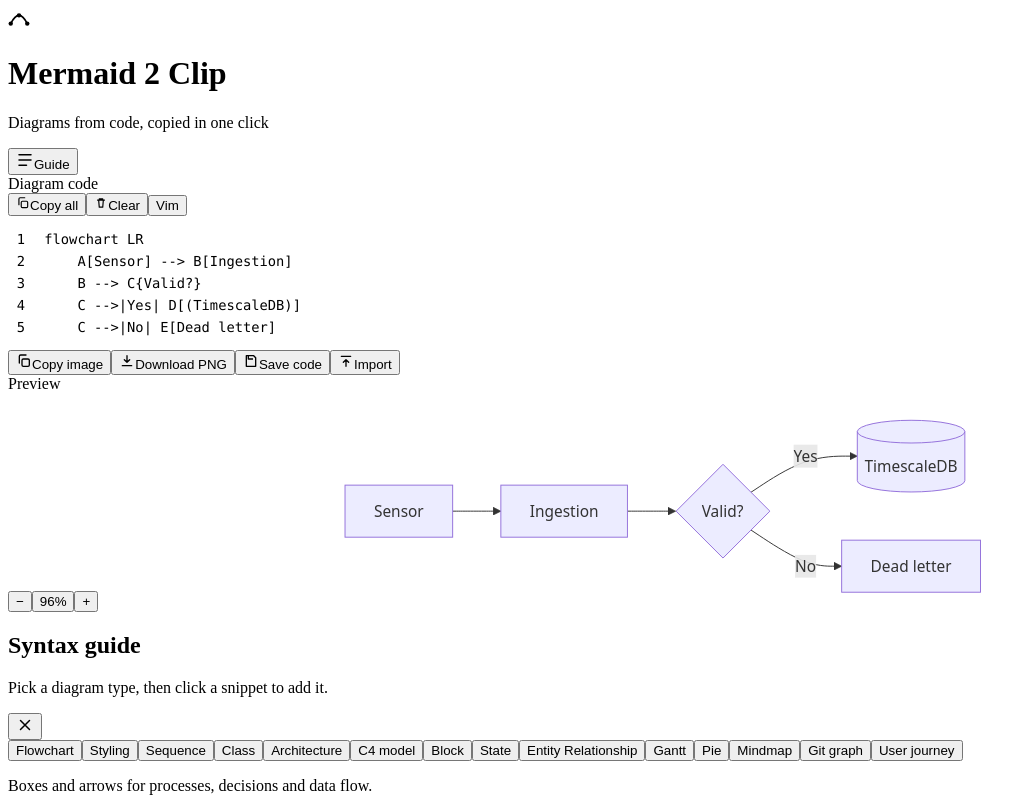
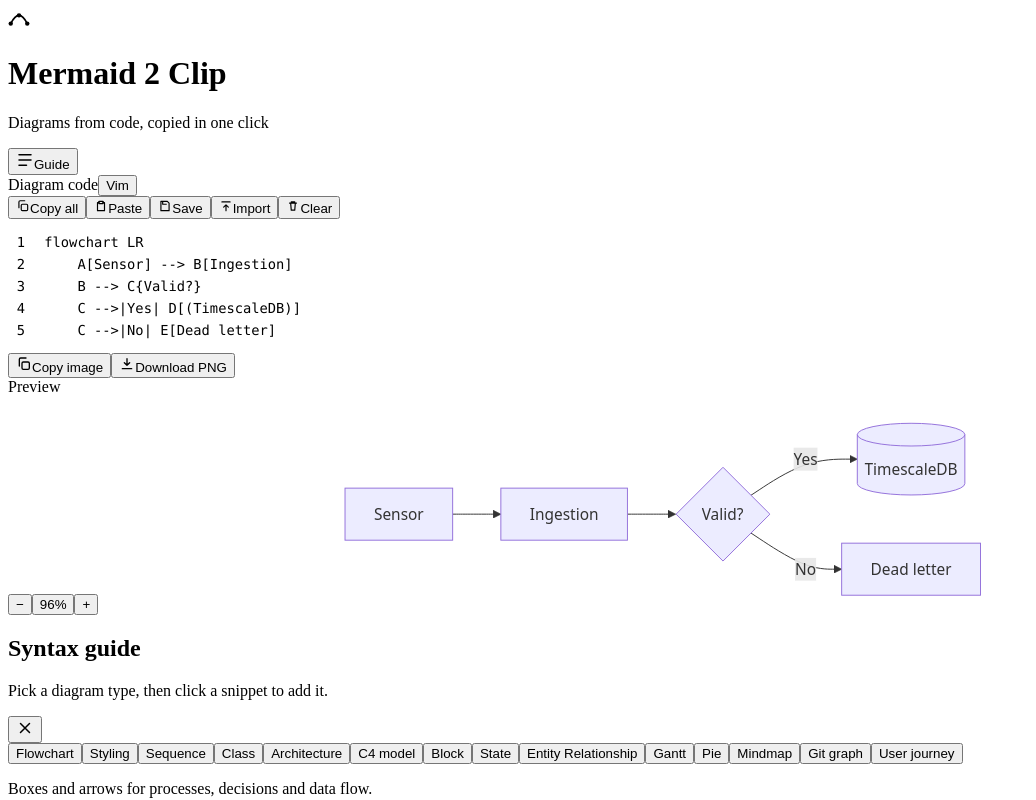
Before and after one commit to YassinSabek2k05/mermaid2clip, a React (Vite) app: page / in a window 1280 px wide. Shown: the top 800 px of the page, without its empty margins (0-1036 px from the left). Built offline with nearby package versions, Linux system fonts and the light colour scheme; the HTML template or start-up script is replaced by a standard one.

Commit message:
feat: add paste functionality to editor, update toolbar and styles for improved layout

```diff
--- a/src/App.tsx
+++ b/src/App.tsx
@@ -162,6 +162,17 @@ export default function App() {
     }
   }, [code, showToast])
 
+  const handlePaste = useCallback(async () => {
+    try {
+      const text = await navigator.clipboard.readText()
+      if (!text) return showToast('Clipboard is empty', 'err')
+      editorRef.current?.insertText(text)
+      showToast('Pasted from clipboard', 'ok')
+    } catch {
+      showToast('Paste blocked — use Ctrl/Cmd+V instead', 'err')
+    }
+  }, [showToast])
+
   const handleSaveCode = useCallback(() => {
     if (!code.trim()) return showToast('Nothing to save', 'err')
     const blob = new Blob([code], { type: 'text/plain;charset=utf-8' })
@@ -221,18 +232,14 @@ export default function App() {
               onChange={setCode}
               hasContent={Boolean(code.trim())}
               onCopyAll={handleCopyCode}
+              onPaste={handlePaste}
+              onSave={handleSaveCode}
+              onImport={handleImportClick}
               onClear={handleClear}
               vimEnabled={vimEnabled}
               onToggleVim={() => setVimEnabled((v) => !v)}
             />
-            <Toolbar
-              canExport={canExport}
-              canSave={Boolean(code.trim())}
-              onCopy={handleCopy}
-              onDownload={handleDownload}
-              onSave={handleSaveCode}
-              onImport={handleImportClick}
-            />
+            <Toolbar canExport={canExport} onCopy={handleCopy} onDownload={handleDownload} />
             <input
               ref={fileInputRef}
               type="file"
--- a/src/components/Editor.tsx
+++ b/src/components/Editor.tsx
@@ -8,6 +8,8 @@ import { vim } from '@replit/codemirror-vim'
 export interface EditorHandle {
   /** Insert text at the caret, starting on a fresh line when needed. */
   insertAtCursor: (text: string) => void
+  /** Insert text exactly at the caret (used for paste). */
+  insertText: (text: string) => void
   focus: () => void
 }
 
@@ -16,6 +18,9 @@ interface EditorProps {
   onChange: (value: string) => void
   hasContent: boolean
   onCopyAll: () => void
+  onPaste: () => void
+  onSave: () => void
+  onImport: () => void
   onClear: () => void
   vimEnabled: boolean
   onToggleVim: () => void
@@ -77,7 +82,7 @@ const editorTheme = EditorView.theme(
 )
 
 export const Editor = forwardRef<EditorHandle, EditorProps>(function Editor(
-  { value, onChange, hasContent, onCopyAll, onClear, vimEnabled, onToggleVim },
+  { value, onChange, hasContent, onCopyAll, onPaste, onSave, onImport, onClear, vimEnabled, onToggleVim },
   ref,
 ) {
   const hostRef = useRef<HTMLDivElement>(null)
@@ -152,6 +157,17 @@ export const Editor = forwardRef<EditorHandle, EditorProps>(function Editor(
         })
         view.focus()
       },
+      insertText(text: string) {
+        const view = viewRef.current
+        if (!view) return
+        const { from, to } = view.state.selection.main
+        view.dispatch({
+          changes: { from, to, insert: text },
+          selection: { anchor: from + text.length },
+          scrollIntoView: true,
+        })
+        view.focus()
+      },
       focus() {
         viewRef.current?.focus()
       },
@@ -163,7 +179,17 @@ export const Editor = forwardRef<EditorHandle, EditorProps>(function Editor(
     <div className="editor">
       <div className="editor-head">
         <span className="panel-label">Diagram code</span>
-        <div className="editor-actions">
+        <button
+          type="button"
+          className={`vim-toggle ${vimEnabled ? 'is-active' : ''}`}
+          onClick={onToggleVim}
+          aria-pressed={vimEnabled}
+          title="Toggle Vim keybindings"
+        >
+          Vim
+        </button>
+      </div>
+      <div className="editor-toolbar">
         <button
           type="button"
           className="editor-action"
@@ -185,6 +211,58 @@ export const Editor = forwardRef<EditorHandle, EditorProps>(function Editor(
         <button
           type="button"
           className="editor-action"
+          onClick={onPaste}
+          title="Paste from the clipboard"
+        >
+          <svg viewBox="0 0 24 24" width="14" height="14" fill="none" aria-hidden="true">
+            <rect x="8" y="4" width="8" height="4" rx="1" stroke="currentColor" strokeWidth="2" />
+            <path
+              d="M9 6H6v14h12V6h-3"
+              stroke="currentColor"
+              strokeWidth="2"
+              strokeLinecap="round"
+              strokeLinejoin="round"
+            />
+          </svg>
+          Paste
+        </button>
+        <button
+          type="button"
+          className="editor-action"
+          onClick={onSave}
+          disabled={!hasContent}
+          title="Save the diagram code as a .mmd file"
+        >
+          <svg viewBox="0 0 24 24" width="14" height="14" fill="none" aria-hidden="true">
+            <path
+              d="M5 4h11l3 3v13H5zM8 4v5h7"
+              stroke="currentColor"
+              strokeWidth="2"
+              strokeLinejoin="round"
+            />
+          </svg>
+          Save
+        </button>
+        <button
+          type="button"
+          className="editor-action"
+          onClick={onImport}
+          title="Load diagram code from a file"
+        >
+          <svg viewBox="0 0 24 24" width="14" height="14" fill="none" aria-hidden="true">
+            <path
+              d="M12 20V10m0 0 4 4m-4-4-4 4M5 5h14"
+              stroke="currentColor"
+              strokeWidth="2"
+              strokeLinecap="round"
+              strokeLinejoin="round"
+            />
+          </svg>
+          Import
+        </button>
+        <button
+          type="button"
+          className="editor-action danger"
           onClick={onClear}
           disabled={!hasContent}
           title="Clear the editor"
@@ -200,16 +278,6 @@ export const Editor = forwardRef<EditorHandle, EditorProps>(function Editor(
           </svg>
           Clear
         </button>
-          <button
-            type="button"
-            className={`vim-toggle ${vimEnabled ? 'is-active' : ''}`}
-            onClick={onToggleVim}
-            aria-pressed={vimEnabled}
-            title="Toggle Vim keybindings"
-          >
-            Vim
-          </button>
-        </div>
       </div>
       <div className="cm-host" ref={hostRef} />
     </div>
--- a/src/components/Toolbar.tsx
+++ b/src/components/Toolbar.tsx
@@ -1,13 +1,10 @@
 interface ToolbarProps {
   canExport: boolean
-  canSave: boolean
   onCopy: () => void
   onDownload: () => void
-  onSave: () => void
-  onImport: () => void
 }
 
-export function Toolbar({ canExport, canSave, onCopy, onDownload, onSave, onImport }: ToolbarProps) {
+export function Toolbar({ canExport, onCopy, onDownload }: ToolbarProps) {
   return (
     <div className="toolbar">
       <button className="btn primary" onClick={onCopy} disabled={!canExport}>
@@ -34,29 +31,6 @@ export function Toolbar({ canExport, canSave, onCopy, onDownload, onSave, onImpo
         </svg>
         Download PNG
       </button>
-      <button className="btn" onClick={onSave} disabled={!canSave} title="Save the diagram code as a .mmd file">
-        <svg viewBox="0 0 24 24" width="16" height="16" fill="none" aria-hidden="true">
-          <path
-            d="M5 4h11l3 3v13H5zM8 4v5h7"
-            stroke="currentColor"
-            strokeWidth="2"
-            strokeLinejoin="round"
-          />
-        </svg>
-        Save code
-      </button>
-      <button className="btn" onClick={onImport} title="Load diagram code from a file">
-        <svg viewBox="0 0 24 24" width="16" height="16" fill="none" aria-hidden="true">
-          <path
-            d="M12 20V10m0 0 4 4m-4-4-4 4M5 5h14"
-            stroke="currentColor"
-            strokeWidth="2"
-            strokeLinecap="round"
-            strokeLinejoin="round"
-          />
-        </svg>
-        Import
-      </button>
     </div>
   )
 }
--- a/src/styles.css
+++ b/src/styles.css
@@ -192,22 +192,24 @@ button {
   margin-bottom: 0;
 }
 
-.editor-actions {
+.editor-toolbar {
   display: flex;
   align-items: center;
   gap: 6px;
+  margin-top: 8px;
+  flex-wrap: wrap;
 }
 
 .editor-action {
   display: inline-flex;
   align-items: center;
   gap: 5px;
-  padding: 4px 10px;
-  border-radius: 999px;
+  padding: 6px 11px;
+  border-radius: var(--radius-sm);
   border: 1px solid var(--line);
-  background: transparent;
+  background: var(--ink-2);
   color: var(--muted);
-  font-size: 0.72rem;
+  font-size: 0.75rem;
   font-weight: 600;
   cursor: pointer;
   transition: all 0.15s;
@@ -218,9 +220,23 @@ button {
   border-color: var(--rust-2);
 }
 
+.editor-action:active:not(:disabled) {
+  transform: translateY(1px);
+}
+
 .editor-action:disabled {
   opacity: 0.4;
   cursor: not-allowed;
+}
+
+/* Clear sits apart on the right and warns on hover. */
+.editor-action.danger {
+  margin-left: auto;
+}
+
+.editor-action.danger:hover:not(:disabled) {
+  color: #ffb4ab;
+  border-color: var(--err);
 }
 
 .vim-toggle {
```
Lines whose indentation alone changed are shown as unchanged.
